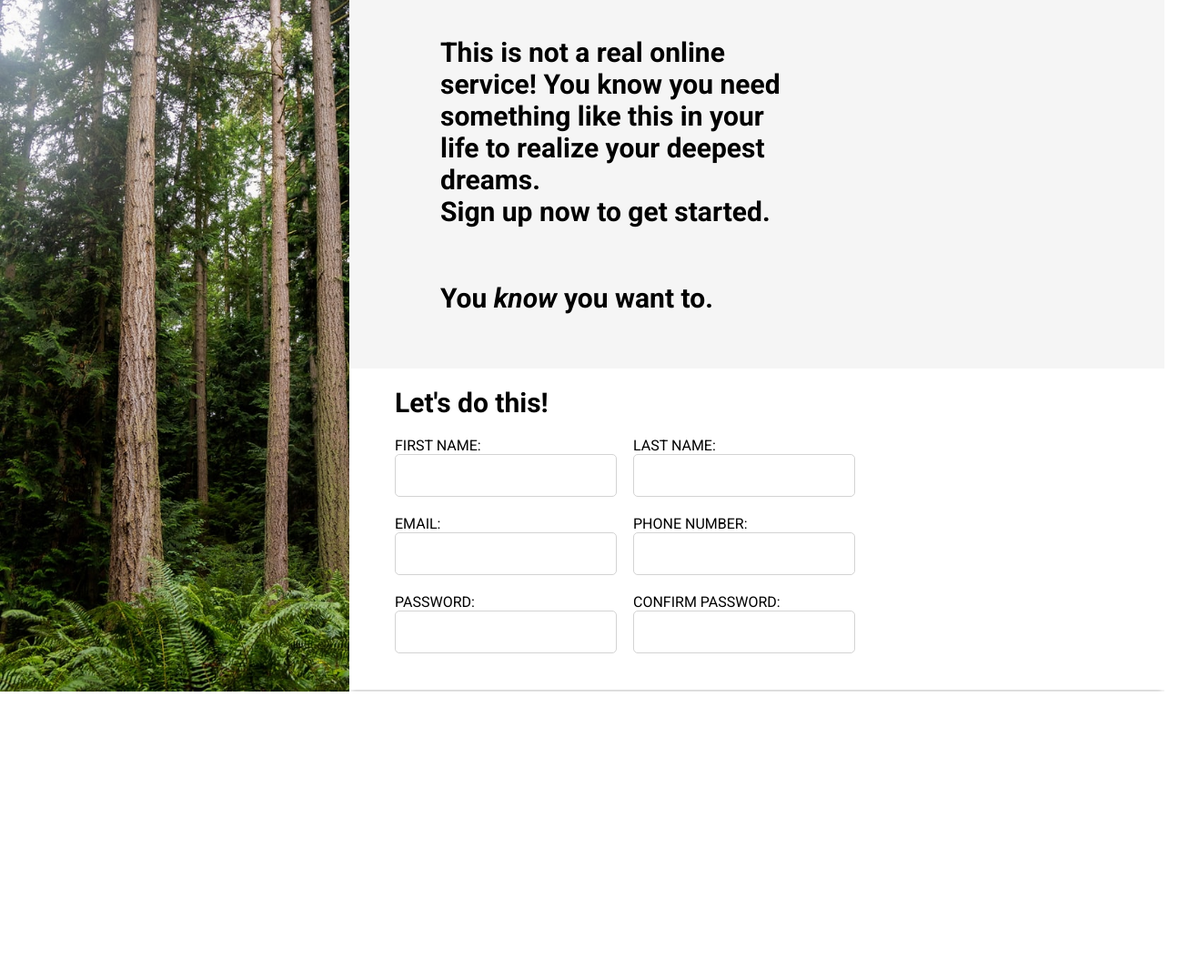
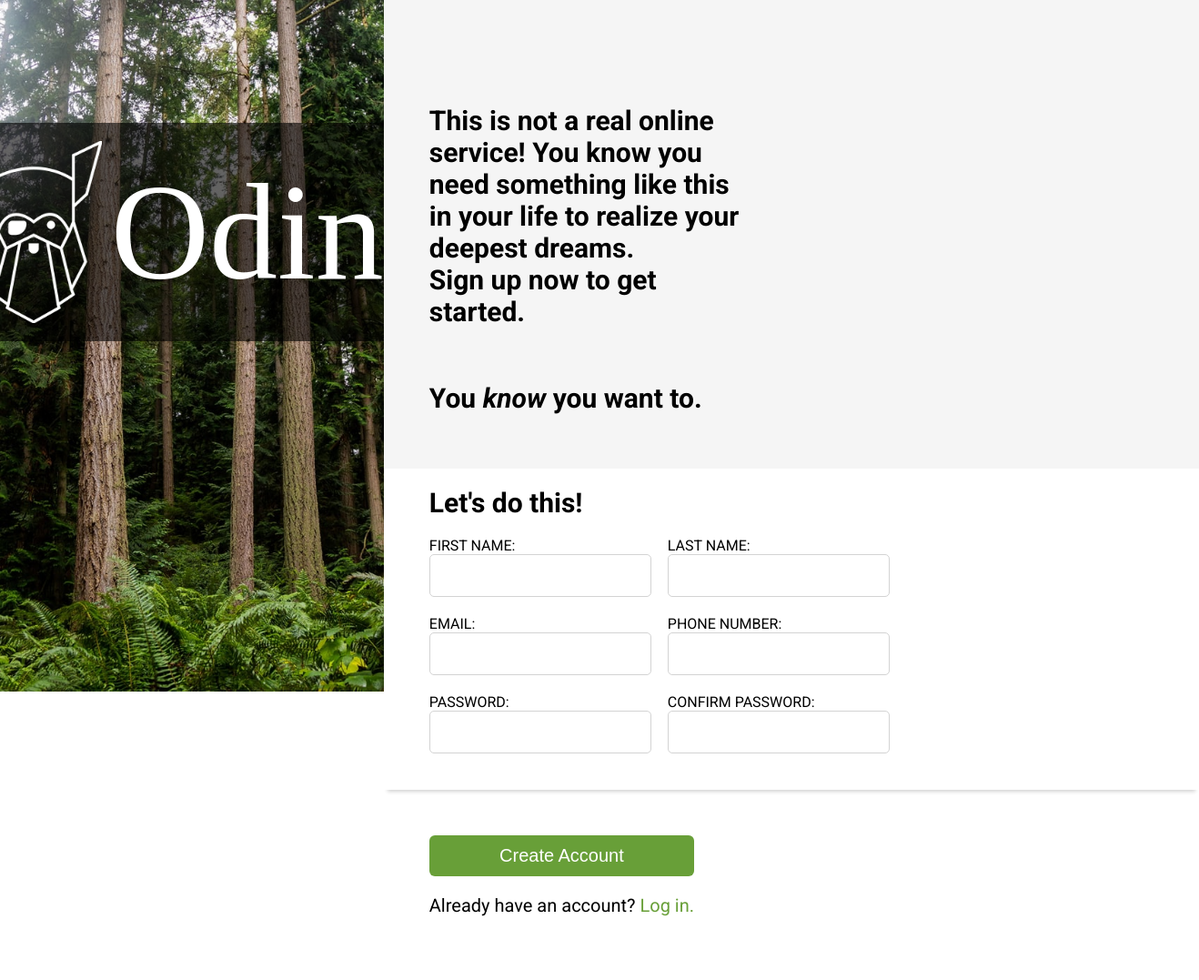
Before and after one commit to SaltySaff/sign-up-form, a plain HTML site: page index.html in a window 1280 px wide. Shown: the part 40-1117 px from the top of the page at 91% size, 1318 px wide, since content can reach past the window. Before the commit the page ends 800 px from the top, so only its background shows below. Drawn offline with Linux system fonts and the light colour scheme; a web font is replaced by a local one.

Commit message:
Initial design complete

```diff
--- a/index.html
+++ b/index.html
@@ -1,6 +1,7 @@
 <!DOCTYPE html>
 <html lang="en">
 <head>
+  <script src="script.js"></script>
   <link rel="stylesheet" href="style.css">
   <link rel="preconnect" href="https://fonts.googleapis.com">
   <link rel="preconnect" href="https://fonts.gstatic.com" crossorigin>
@@ -13,48 +14,60 @@
 <body>
 
   <div class="container">
-    <div class="bg-image"></div>
+    <div class="bg-image">
+      <div class="logo-container">
+        <img src="assets/odin-lined.png" alt="logo" class='logo'>
+        Odin
+      </div>
+    </div>
     <div class="white-bg">
+      <form action="#" method="post">
       <div class="container-top">
         <p class="top-text">This is not a real online service! You know you need something like this in your life to realize your deepest dreams. <br> Sign up <e>now</e> to get started.</p>
         <p class="bottom-text">You <em>know</em> you want to.</p>
       </div>
       <div class="form-container">
         <div class="container-text">Let's do this!</div>
-        <form action="" method="post">
           <div class="form-top">
             <div class="fname-container">
               <label for="fname">FIRST NAME:</label>
-              <input type="text" name="fname">
+              <input type="text" name="fname" required placeholder=" ">
             </div>
             <div class="lname-container">
               <label for="lname">LAST NAME:</label>
-              <input type="text" name="lname">
+              <input type="text" name="lname" required placeholder=" ">
             </div>
           </div>
           <div class="form-middle">
             <div class="email-container">
               <label for="email">EMAIL:</label>
-              <input type="email" name="email">
+              <input type="email" name="email" required placeholder=" ">
             </div>
             <div class="pnumber-container">
               <label for="pnumber">PHONE NUMBER:</label>
-              <input type="pnumber" name="pnumber">
+              <input type="pnumber" name="pnumber" required placeholder=" ">
             </div>
           </div>
           <div class="form-bottom">
             <div class="pword-container">
               <label for="pword">PASSWORD:</label>
-              <input type="password" name="pword">
+              <input type="password" name="pword" id="pword" required placeholder=" ">
             </div>
             <div class="pwordconfirm-container">
               <label for="pwordconfirm">CONFIRM PASSWORD:</label>
-              <input type="password" name="pwordconfirm">
+              <input type="password" name="pwordconfirm" id="pwordconfirm" required placeholder=" ">
             </div>
+
           </div>
-        </form>
+
       </div>
-      <div class="container-bottom"></div>
+      <div class="container-bottom">
+        <div class="form-submit">
+          <input type="submit" value="Create Account">
+          <p>Already have an account? <a href="google.com" class="log-in-link">Log in.</a></p>
+        </div>
+      </div>
+      </form>
     </div>
   </div>
 </body>
--- a/style.css
+++ b/style.css
@@ -3,14 +3,38 @@ body {
   font-family: 'Roboto', sans-serif;
 }
 
+@font-face {
+  font-family: 'Odin';
+  src: url(https://cdn.statically.io/gh/TheOdinProject/theodinproject/efdc2888072f409e687d31dc580595dbe4fe0ff4/app/assets/fonts/Norse-Bold.otf);
+}
+
 .bg-image {
   display: flex;
   flex: 1;
-  background-image: url("assets/background-image.jpeg");
+  background-image: url("/assets/background-image.jpeg");
   background-repeat: no-repeat;
   background-size: cover;
   width: 40vw;
   height: 100vh;
+}
+
+.logo-container {
+  display: flex;
+  justify-content: center;
+  align-items: center;
+  margin-top: 175px;
+  padding: 20px 0;
+  width: 100%;
+  height: 200px;
+  background-color: rgba(0, 0, 0, 0.6);
+  font-family: 'Odin';
+  color: white;
+  font-size: 150px;
+  gap: 10px;
+}
+
+.logo-container .logo {
+  height: 100%;
 }
 
 .container {
@@ -28,10 +52,10 @@ body {
   display: flex;
   flex-direction: column;
   flex: 1;
-  justify-content:flex-end;
+  justify-content: flex-end;
   font-size: 30px;
   font-weight: bold;
-  padding: 50px 400px 30px 100px;
+  padding: 125px 500px 30px 50px;
 }
 
 .form-container {
@@ -104,6 +128,7 @@ input:hover {
 .container-bottom {
   display: flex;
   flex: 1;
+  padding: 50px 50px;
 }
 
 .white-bg {
@@ -120,3 +145,28 @@ input:hover {
   z-index: 0;
   height: 100vh;
 }
+
+.form-submit {
+  font-size: 20px;
+}
+
+input[type=submit] {
+  border-radius: 6px;
+  border: none;
+  color: white;
+  background-color: #689f38;
+  font-size: 20px;
+}
+
+form:invalid:focus {
+  border-color: red;
+}
+
+a {
+  text-decoration: none;
+  color: #689f38;
+}
+
+input:invalid:not(:focus):not(:placeholder-shown) {
+  border-color: red;
+}
```
Also changed, not shown: assets/odin-lined.png (added), script.js (added).
